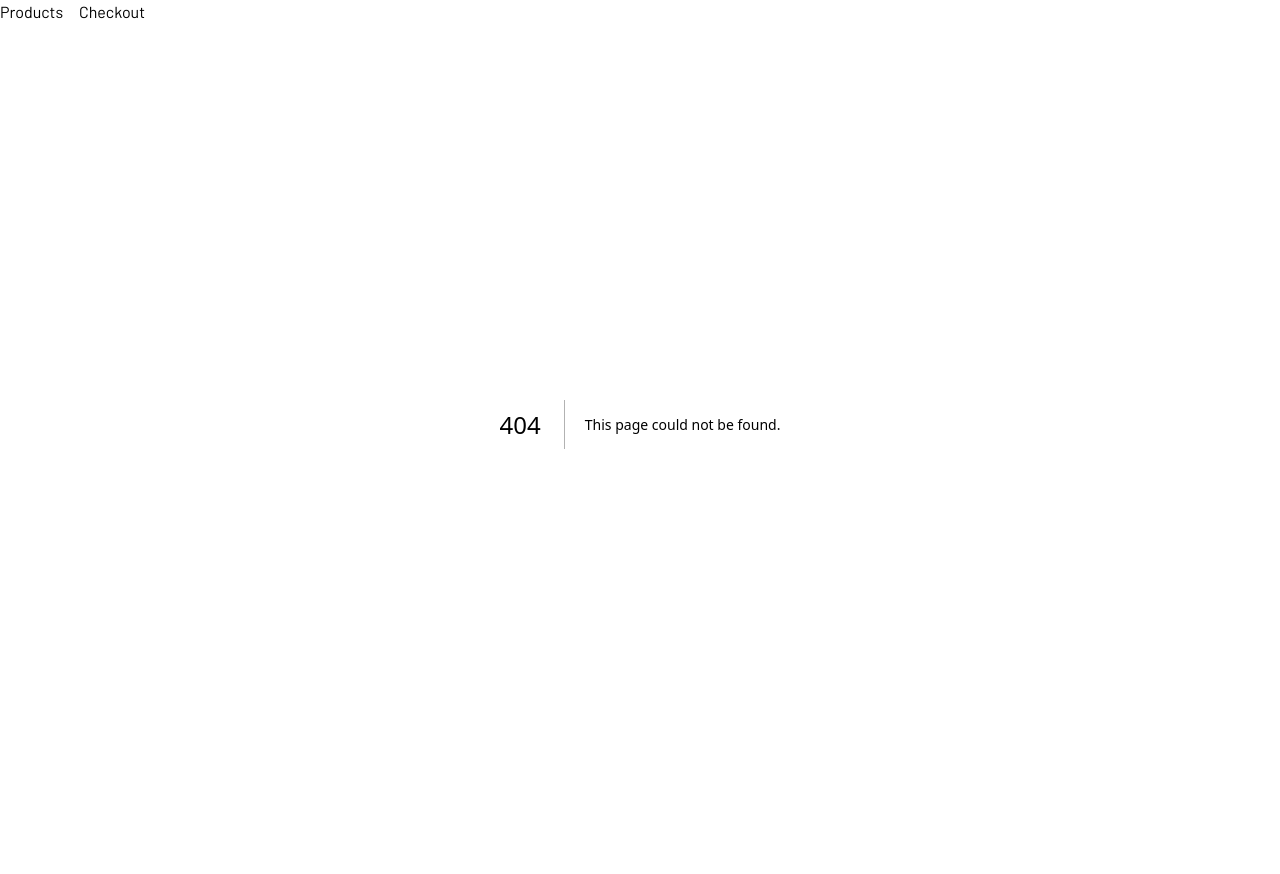
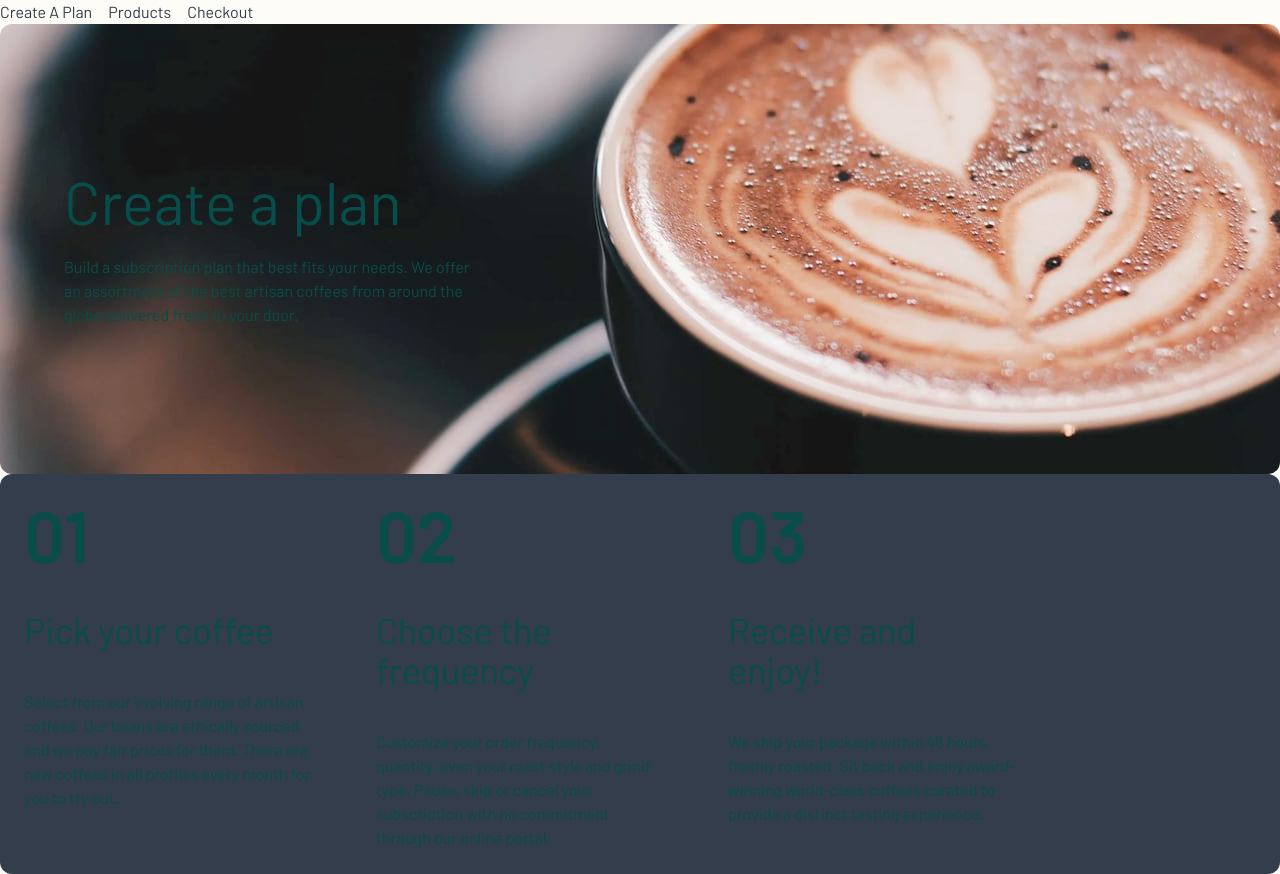
Before and after one commit to doinby/ecommerce-nextjs-tut-v03, a Next.js app: page /create-a-plan in a window 1280 px wide. Before the commit this address had no page. Before the commit the page ends 824 px from the top, so only its background shows below. Built offline with nearby package versions, Linux system fonts and the light colour scheme.

Commit message:
add /create-a-plan page

```diff
--- /dev/null
+++ b/app/create-a-plan/page.tsx
@@ -0,0 +1,24 @@
+'use client';
+
+import HeroSection from '@/components/HeroSection';
+import HowSection from '@/components/HowSection';
+import { usePathname } from 'next/navigation';
+
+const createAPlanContent = {
+	image: '/assets/plan/desktop/image-hero-blackcup.jpg',
+	headline: 'Create a plan',
+	description:
+		'Build a subscription plan that best fits your needs. We offer an assortment of the best artisan coffees from around the globe delivered fresh to your door.',
+};
+
+export default function CreateAPlanPage() {
+	const pathname = usePathname();
+	console.log('pathname:', pathname);
+
+	return (
+		<>
+			<HeroSection content={createAPlanContent} />
+			<HowSection pathname={pathname} />
+		</>
+	);
+}
--- a/components/Navbar.tsx
+++ b/components/Navbar.tsx
@@ -3,6 +3,7 @@ import Link from 'next/link';
 export default function Navbar() {
 	return (
 		<nav className='space-x-4'>
+			<Link href='/create-a-plan'>Create A Plan</Link>
 			<Link href='/products'>Products</Link>
 			<Link href='/checkout'>Checkout</Link>
 		</nav>
```
